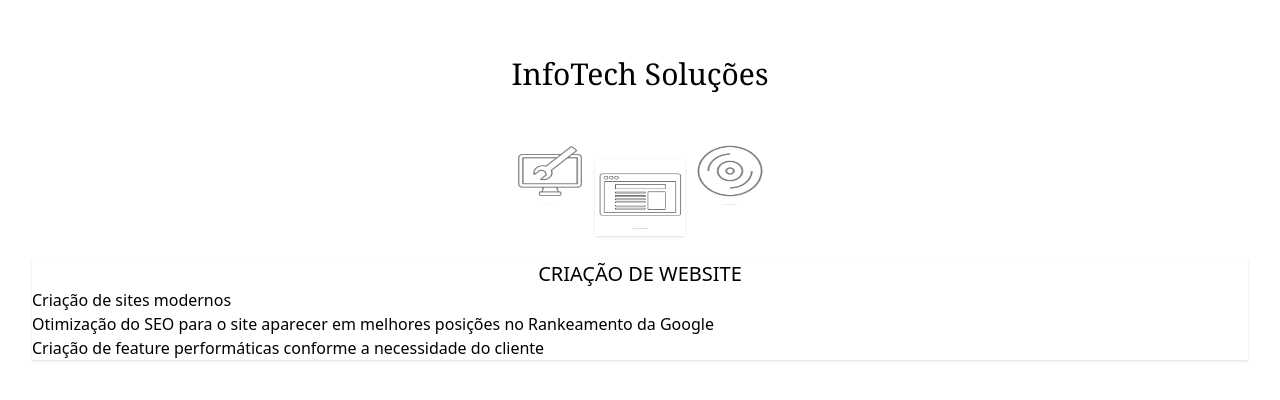
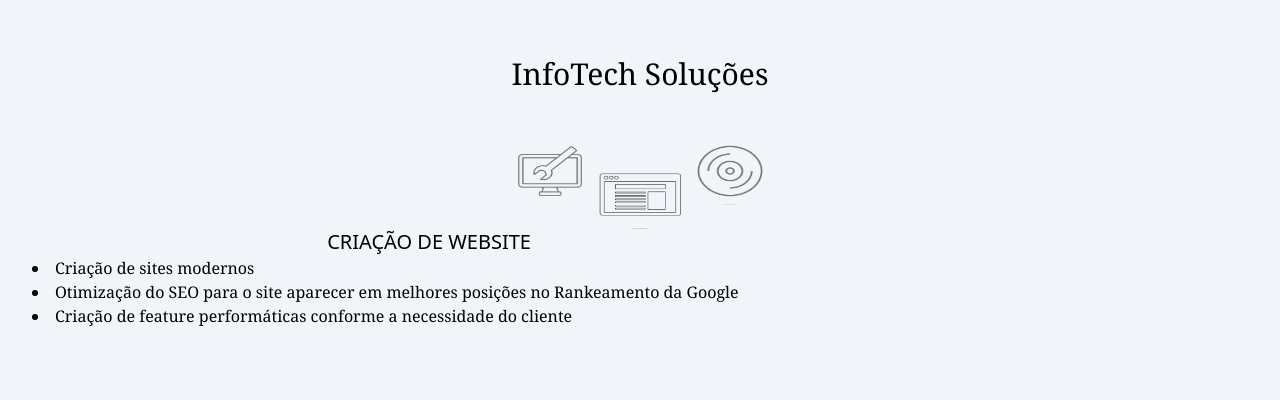
Before and after one commit to Macuco97/my-page, a Next.js app: page / in a window 1280 px wide. Both pictures are taken after a click on the element 640 px from the left and 174 px from the top of the page. Shown: the top 400 px of the page. Built offline with nearby package versions, Linux system fonts and the light colour scheme.

Commit message:
Three optinos created

```diff
--- a/components/contain.js
+++ b/components/contain.js
@@ -1,8 +1,8 @@
 export default function Contain({activeImage, setActiveImage}) {
-const container = `mt-12 flex flex-col mx-8`
-const manutencaoContents = `shadow overflow-hidden ${activeImage === "manutencao" ? `transition opacity-100 duration-500` : `transition opacity-0 max-h-0`}`
-const siteContents = `shadow overflow-hidden ${activeImage === 'site' ? `transition opacity-100 duration-500` : `transition opacity-0 max-h-0`}`
-
+const container = `flex flex-col mx-8 self-start`
+const manutencaoContents = `mt-4 overflow-hidden ${activeImage === "manutencao" ? `transition opacity-100 duration-500` : `transition opacity-0 max-h-0`}`
+const siteContents = `overflow-hidden ${activeImage === 'site' ? `transition opacity-100 duration-500` : `transition opacity-0 max-h-0`}`
+const discContents = `overflow-hidden ${activeImage === 'disc' ? `transition opacity-100 duration-500` : `transition opacity-0 max-h-0`}`
 const title = "text-xl text-center"
 const list = "list-disc font-serif list-inside"
     return (
@@ -27,7 +27,7 @@
                 <h3 className = {title}>
                     CRIAÇÃO DE WEBSITE
                 </h3>
-                <ul>
+                <ul className = {list}>
                     <li>
                         Criação de sites modernos
                     </li>
@@ -39,6 +39,19 @@
                     </li>
                 </ul>
             </div>
+            <div className = {discContents}>
+            <ul className = {list}>
+                <h3 className = {title}>
+                    RECUPERAÇÃO DE DADOS
+                </h3>
+                    <li>
+                        Recuperação de fotos e vídeos deletados
+                    </li>
+                    <li>
+                        Recuperação de arquivos em pendrive, ou mídias externas corrompidas
+                    </li>
+                </ul>
+            </div>
         </div>
     )
 }
--- a/components/navbar.js
+++ b/components/navbar.js
@@ -2,10 +2,10 @@
 import { useState } from 'react'
 
 export default function Navbar({activeImage, setActiveImage}) {
-    const navbar = `mt-8 flex flex-row w-screen justify-center`
-    const imageManutencao = activeImage === 'manutencao' ? ' duration-500 translate-y-6 shadow' : 'duration-500 translate-y-0 opacity-50'
-    const imageSite = activeImage === 'site' ? 'duration-500 translate-y-6 shadow' : 'duration-500 translate-y-0 opacity-50'
-    const imageDisc = activeImage === 'disc' ? 'duration-500 translate-y-6 shadow' : 'opacity-50 duration-500 translate-y-0'
+    const navbar = `mt-8 flex flex-row w-screen justify-center self-end`
+    const imageManutencao = activeImage === 'manutencao' ? ' duration-500 translate-y-6' : 'duration-500 translate-y-0 opacity-50'
+    const imageSite = activeImage === 'site' ? 'duration-500 translate-y-6 ' : 'duration-500 translate-y-0 opacity-50'
+    const imageDisc = activeImage === 'disc' ? 'duration-500 translate-y-6 ' : 'opacity-50 duration-500 translate-y-0'
 
 
 
--- a/pages/index.js
+++ b/pages/index.js
@@ -10,7 +10,7 @@
 
 
   return (
-    <div className={`flex flex-col`}>
+    <div className={`flex flex-col bg-slate-100 min-h-screen`}>
       <Head>
         <title>Create Next App</title>
         <meta name="description" content="Generated by create next app" />
```
